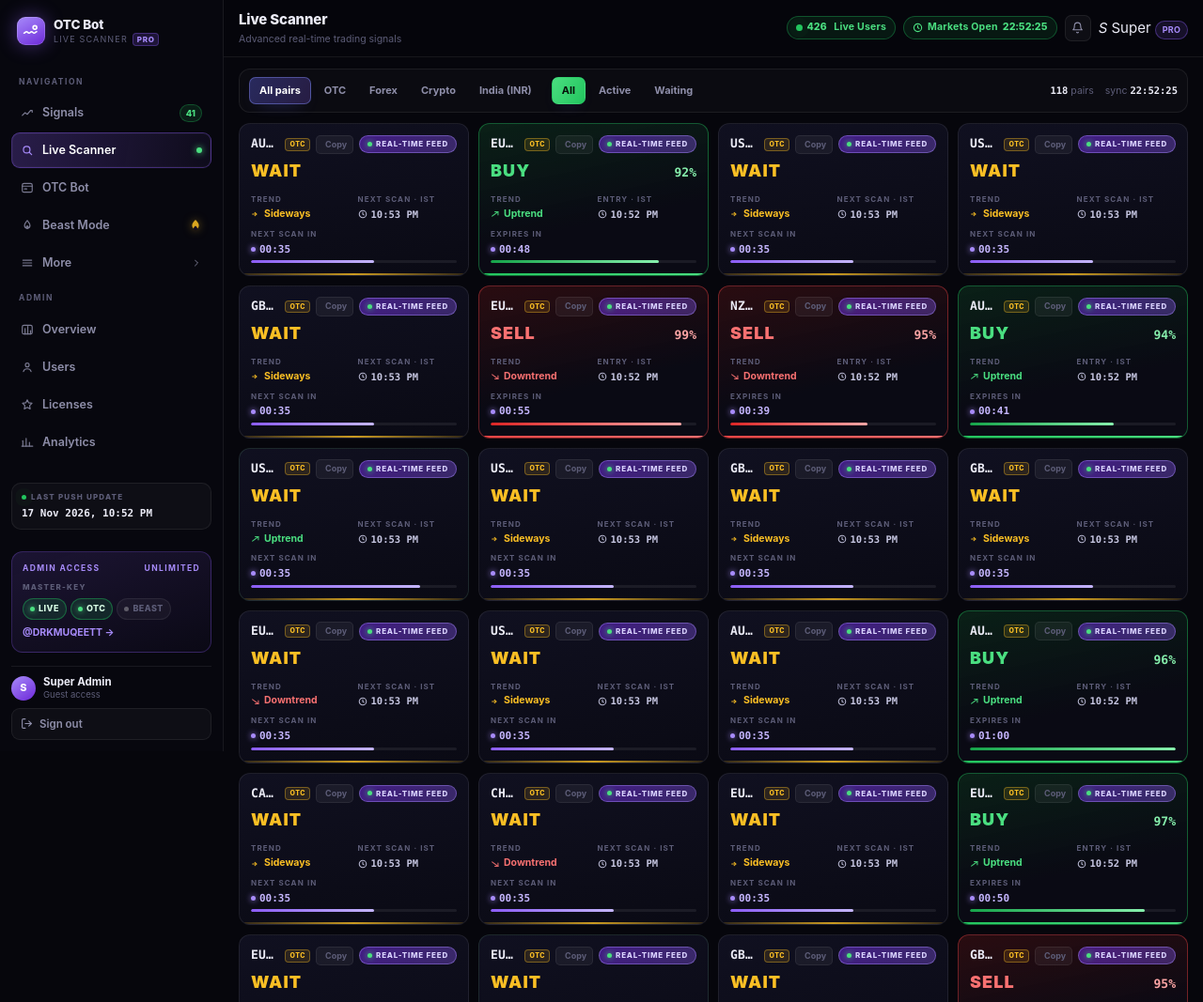
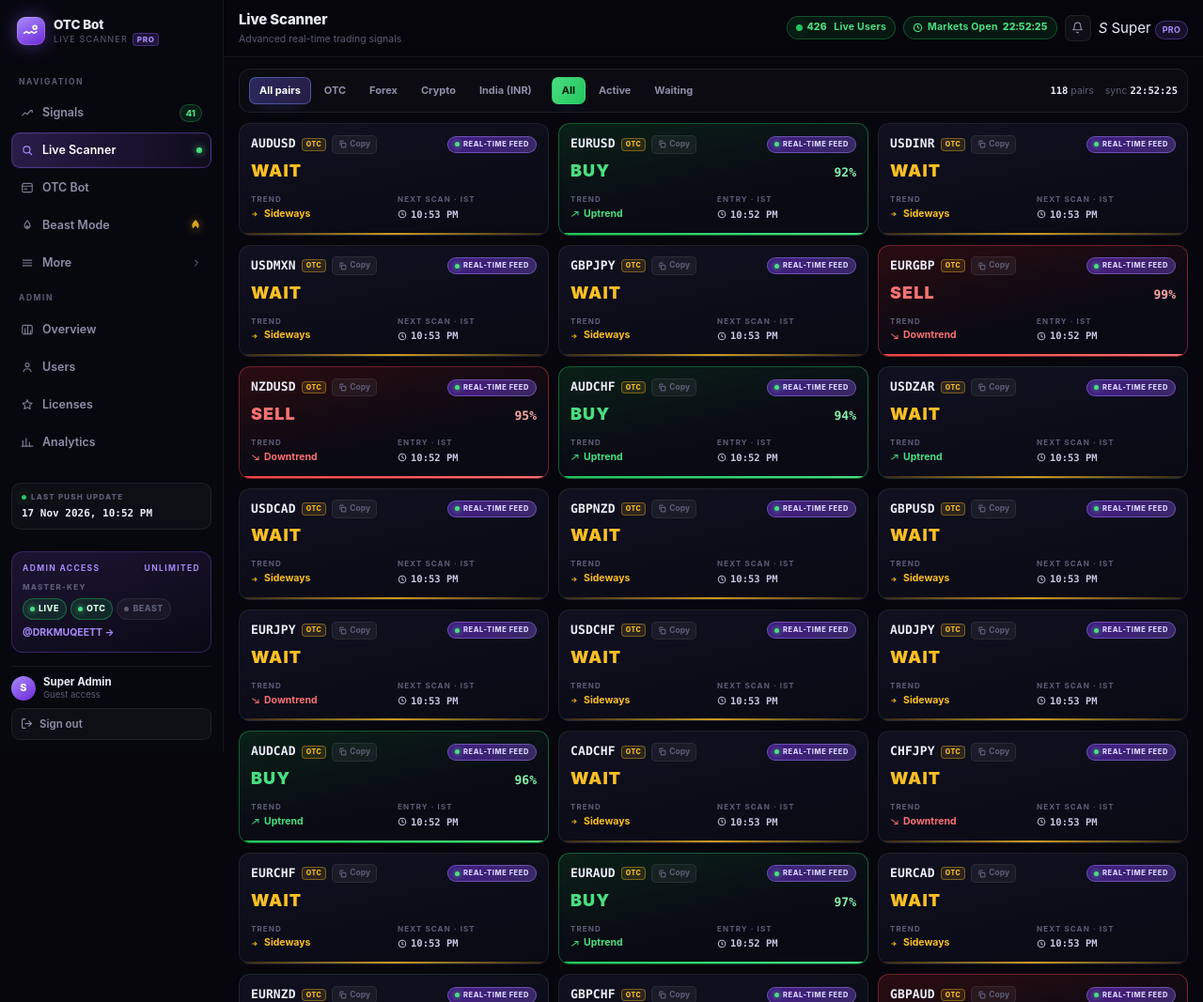
Before and after one commit to muqeetdag/DRK, a plain HTML site: page docs/scanner.html in a window 1280 px wide. Shown: the top 1067 px of the page at 94% size. Drawn offline with Linux system fonts and the light colour scheme; no server answers.

Commit message:
Scanner cards: drop countdown row and progress bar, keep entry time; wider cards so symbols never truncate
Co-authored-by: arena-agent <297053741+arena-agent@users.noreply.github.com>

```diff
--- a/docs/assets/scanner.css
+++ b/docs/assets/scanner.css
@@ -32,7 +32,7 @@
 
 .scan-grid {
   display: grid; gap: 10px; min-width: 0;
-  grid-template-columns: repeat(auto-fill, minmax(238px, 1fr));
+  grid-template-columns: repeat(auto-fill, minmax(258px, 1fr));
   align-content: start;
 }
 
@@ -68,14 +68,14 @@
   display: inline-flex; align-items: center; gap: 3px;
   padding: 2px 6px; border-radius: 5px; cursor: pointer;
   background: rgba(255, 255, 255, .05); border: 1px solid var(--line-2);
-  color: var(--dim); font-size: 9px; font-weight: 700;
+  color: var(--dim); font-size: 8.5px; font-weight: 700;
 }
 .sc-copy:hover { color: var(--text); border-color: rgba(139, 92, 246, .4); }
 .sc-copy svg { width: 9px; height: 9px; }
 .sc-feed {
   margin-left: auto; display: inline-flex; align-items: center; gap: 4px;
-  padding: 2px 8px; border-radius: 999px; white-space: nowrap;
-  font-size: 8px; font-weight: 800; letter-spacing: .1em; text-transform: uppercase;
+  padding: 2px 7px; border-radius: 999px; white-space: nowrap;
+  font-size: 7.5px; font-weight: 800; letter-spacing: .08em; text-transform: uppercase;
   color: #d9d2ff; background: linear-gradient(120deg, rgba(109, 40, 217, .55), rgba(139, 92, 246, .35));
   border: 1px solid rgba(167, 139, 250, .45);
 }
@@ -103,13 +103,6 @@
 .sc-kv b.dn { color: #f87171; }
 .sc-kv b.flat { color: #fbbf24; }
 .sc-kv b.time { color: #c7c7e2; font-family: var(--mono); }
-.sc-kv.wide { grid-column: 1 / -1; }
-.sc-kv b.cd { color: #c4b5fd; font-family: var(--mono); font-size: 11px; }
-.sc-kv b.cd::before { content: ""; width: 5px; height: 5px; border-radius: 50%; background: #a78bfa; box-shadow: 0 0 6px #a78bfa; }
-.sc-bar { display: block; height: 3px; margin-top: 2px; border-radius: 3px; background: rgba(255, 255, 255, .07); overflow: hidden; }
-.sc-bar i { display: block; height: 100%; width: 100%; border-radius: 3px; background: linear-gradient(90deg, #8b5cf6, #c4b5fd); transition: width .9s linear; }
-.scan-card.active.buy .sc-bar i { background: linear-gradient(90deg, #16a34a, #86efac); }
-.scan-card.active.sell .sc-bar i { background: linear-gradient(90deg, #dc2626, #fca5a5); }
 
 .sc-accent {
   position: absolute; left: 0; right: 0; bottom: 0; height: 2px;
--- a/docs/assets/scanner.js
+++ b/docs/assets/scanner.js
@@ -95,8 +95,6 @@
       next: CLOCK.istTime(plan.nextScanMs),
       left: CLOCK.mmss(plan.pending ? plan.toEntryMs : plan.toExpiryMs),
       scanLeft: CLOCK.mmss(scanLeft),
-      frac: plan.pending ? 1 : Math.max(0, Math.min(1, plan.toExpiryMs / plan.windowMs)),
-      scanFrac: Math.max(0, Math.min(1, scanLeft / plan.windowMs)),
     };
   }
 
@@ -196,11 +194,6 @@
       <div class="sc-rows">
         <div class="sc-kv"><span>Trend</span><b data-ref="trend" class="${trend.cls}">${ICON[trend.icon]}${trend.word}</b></div>
         <div class="sc-kv"><span data-ref="l1">Entry · IST</span><b class="time" data-ref="time">${ICON.clock}${t.entry}</b></div>
-        <div class="sc-kv wide">
-          <span data-ref="l2">${sig.active ? (t.pending ? 'Entry in' : 'Expires in') : 'Next scan in'}</span>
-          <b class="cd" data-ref="cd">${sig.active ? t.left : t.scanLeft}</b>
-          <i class="sc-bar"><i data-ref="bar" style="width:${Math.round((sig.active ? t.frac : t.scanFrac) * 100)}%"></i></i>
-        </div>
       </div>
       <i class="sc-accent"></i>
     </article>`;
@@ -224,9 +217,6 @@
         trend: card.querySelector('[data-ref="trend"]'),
         time: card.querySelector('[data-ref="time"]'),
         l1: card.querySelector('[data-ref="l1"]'),
-        l2: card.querySelector('[data-ref="l2"]'),
-        cd: card.querySelector('[data-ref="cd"]'),
-        bar: card.querySelector('[data-ref="bar"]'),
       });
     });
     paintCards(rows);
@@ -253,8 +243,8 @@
     if (nav) nav.textContent = String(active);
   }
 
-  /* re-stamps every card's entry time and counts the seconds down; called
-     once a second so the numbers move in real time */
+  /* re-stamps each card's entry time once a second (the stamp changes when
+     the pair rolls onto its next trade window) */
   function paintTimes() {
     state.entries.forEach((el) => {
       if (!el.sig || !el.time) return;
@@ -263,15 +253,9 @@
       if (active) {
         el.time.innerHTML = ICON.clock + t.entry;
         if (el.l1) el.l1.textContent = 'Entry · IST';
-        if (el.l2) el.l2.textContent = t.pending ? 'Entry in' : 'Expires in';
-        if (el.cd) el.cd.textContent = t.left;
-        if (el.bar) el.bar.style.width = Math.round(t.frac * 100) + '%';
       } else {
         el.time.innerHTML = ICON.clock + t.next;
         if (el.l1) el.l1.textContent = 'Next scan · IST';
-        if (el.l2) el.l2.textContent = 'Next scan in';
-        if (el.cd) el.cd.textContent = t.scanLeft;
-        if (el.bar) el.bar.style.width = Math.round(t.scanFrac * 100) + '%';
       }
     });
   }
--- a/otc-terminal/public/assets/scanner.css
+++ b/otc-terminal/public/assets/scanner.css
@@ -32,7 +32,7 @@
 
 .scan-grid {
   display: grid; gap: 10px; min-width: 0;
-  grid-template-columns: repeat(auto-fill, minmax(238px, 1fr));
+  grid-template-columns: repeat(auto-fill, minmax(258px, 1fr));
   align-content: start;
 }
 
@@ -68,14 +68,14 @@
   display: inline-flex; align-items: center; gap: 3px;
   padding: 2px 6px; border-radius: 5px; cursor: pointer;
   background: rgba(255, 255, 255, .05); border: 1px solid var(--line-2);
-  color: var(--dim); font-size: 9px; font-weight: 700;
+  color: var(--dim); font-size: 8.5px; font-weight: 700;
 }
 .sc-copy:hover { color: var(--text); border-color: rgba(139, 92, 246, .4); }
 .sc-copy svg { width: 9px; height: 9px; }
 .sc-feed {
   margin-left: auto; display: inline-flex; align-items: center; gap: 4px;
-  padding: 2px 8px; border-radius: 999px; white-space: nowrap;
-  font-size: 8px; font-weight: 800; letter-spacing: .1em; text-transform: uppercase;
+  padding: 2px 7px; border-radius: 999px; white-space: nowrap;
+  font-size: 7.5px; font-weight: 800; letter-spacing: .08em; text-transform: uppercase;
   color: #d9d2ff; background: linear-gradient(120deg, rgba(109, 40, 217, .55), rgba(139, 92, 246, .35));
   border: 1px solid rgba(167, 139, 250, .45);
 }
@@ -103,13 +103,6 @@
 .sc-kv b.dn { color: #f87171; }
 .sc-kv b.flat { color: #fbbf24; }
 .sc-kv b.time { color: #c7c7e2; font-family: var(--mono); }
-.sc-kv.wide { grid-column: 1 / -1; }
-.sc-kv b.cd { color: #c4b5fd; font-family: var(--mono); font-size: 11px; }
-.sc-kv b.cd::before { content: ""; width: 5px; height: 5px; border-radius: 50%; background: #a78bfa; box-shadow: 0 0 6px #a78bfa; }
-.sc-bar { display: block; height: 3px; margin-top: 2px; border-radius: 3px; background: rgba(255, 255, 255, .07); overflow: hidden; }
-.sc-bar i { display: block; height: 100%; width: 100%; border-radius: 3px; background: linear-gradient(90deg, #8b5cf6, #c4b5fd); transition: width .9s linear; }
-.scan-card.active.buy .sc-bar i { background: linear-gradient(90deg, #16a34a, #86efac); }
-.scan-card.active.sell .sc-bar i { background: linear-gradient(90deg, #dc2626, #fca5a5); }
 
 .sc-accent {
   position: absolute; left: 0; right: 0; bottom: 0; height: 2px;
--- a/otc-terminal/static/assets/scanner.css
+++ b/otc-terminal/static/assets/scanner.css
@@ -32,7 +32,7 @@
 
 .scan-grid {
   display: grid; gap: 10px; min-width: 0;
-  grid-template-columns: repeat(auto-fill, minmax(238px, 1fr));
+  grid-template-columns: repeat(auto-fill, minmax(258px, 1fr));
   align-content: start;
 }
 
@@ -68,14 +68,14 @@
   display: inline-flex; align-items: center; gap: 3px;
   padding: 2px 6px; border-radius: 5px; cursor: pointer;
   background: rgba(255, 255, 255, .05); border: 1px solid var(--line-2);
-  color: var(--dim); font-size: 9px; font-weight: 700;
+  color: var(--dim); font-size: 8.5px; font-weight: 700;
 }
 .sc-copy:hover { color: var(--text); border-color: rgba(139, 92, 246, .4); }
 .sc-copy svg { width: 9px; height: 9px; }
 .sc-feed {
   margin-left: auto; display: inline-flex; align-items: center; gap: 4px;
-  padding: 2px 8px; border-radius: 999px; white-space: nowrap;
-  font-size: 8px; font-weight: 800; letter-spacing: .1em; text-transform: uppercase;
+  padding: 2px 7px; border-radius: 999px; white-space: nowrap;
+  font-size: 7.5px; font-weight: 800; letter-spacing: .08em; text-transform: uppercase;
   color: #d9d2ff; background: linear-gradient(120deg, rgba(109, 40, 217, .55), rgba(139, 92, 246, .35));
   border: 1px solid rgba(167, 139, 250, .45);
 }
@@ -103,13 +103,6 @@
 .sc-kv b.dn { color: #f87171; }
 .sc-kv b.flat { color: #fbbf24; }
 .sc-kv b.time { color: #c7c7e2; font-family: var(--mono); }
-.sc-kv.wide { grid-column: 1 / -1; }
-.sc-kv b.cd { color: #c4b5fd; font-family: var(--mono); font-size: 11px; }
-.sc-kv b.cd::before { content: ""; width: 5px; height: 5px; border-radius: 50%; background: #a78bfa; box-shadow: 0 0 6px #a78bfa; }
-.sc-bar { display: block; height: 3px; margin-top: 2px; border-radius: 3px; background: rgba(255, 255, 255, .07); overflow: hidden; }
-.sc-bar i { display: block; height: 100%; width: 100%; border-radius: 3px; background: linear-gradient(90deg, #8b5cf6, #c4b5fd); transition: width .9s linear; }
-.scan-card.active.buy .sc-bar i { background: linear-gradient(90deg, #16a34a, #86efac); }
-.scan-card.active.sell .sc-bar i { background: linear-gradient(90deg, #dc2626, #fca5a5); }
 
 .sc-accent {
   position: absolute; left: 0; right: 0; bottom: 0; height: 2px;
```
Also changed, not shown: otc-terminal/public/assets/scanner.js (+2 -18 lines), otc-terminal/static/assets/scanner.js (+2 -18 lines).
